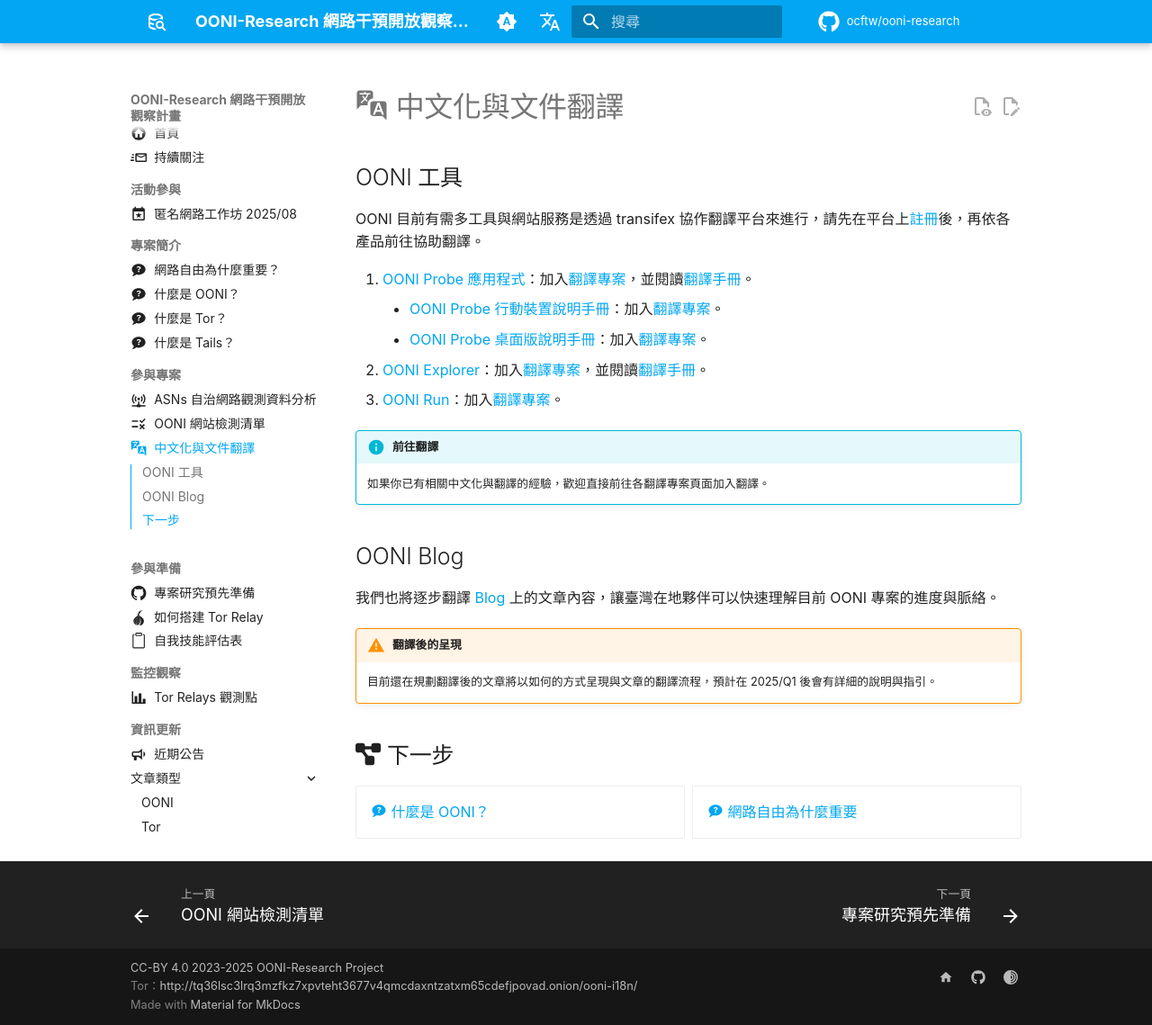
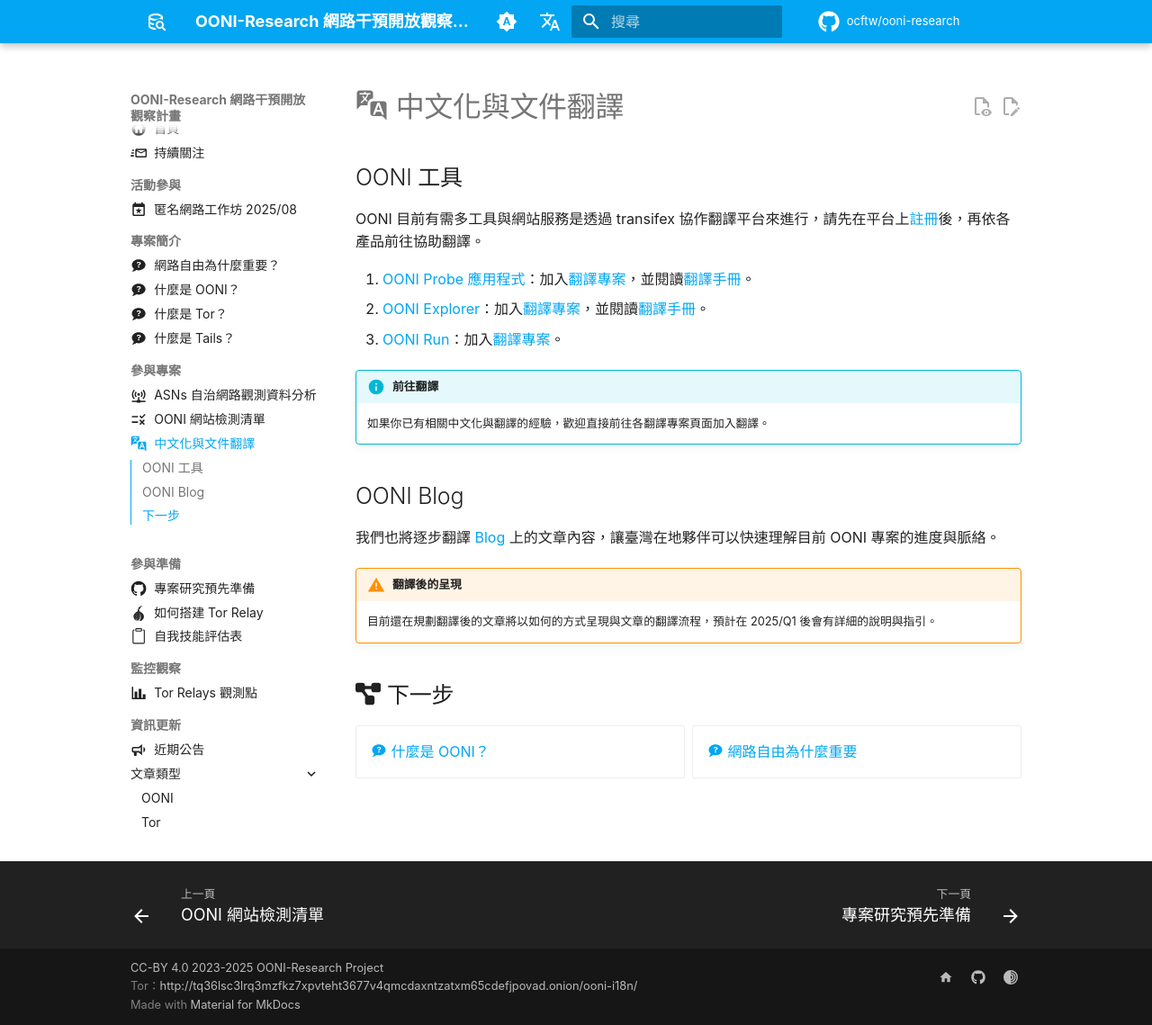
Before and after one commit to ocftw/ooni-research, an MkDocs documentation site: the page built from docs/zh-TW/ooni-i18n.md, in a window 1280 px wide and 1139 px high. Shown: the whole window at 90% size. Built offline with MkDocs 1.6.1 and Material for MkDocs 9.7.7, drawn with Linux system fonts in a browser that asks for light colours; a script that is not in the unit is left out; plug-ins that fetch from the network failed and are left out; comment, search, counter and statistics services are not loaded.

Commit message:
Remove desktop, mobile translated links
Signed-off-by: Toomore Chiang <toomore0929@gmail.com>

```diff
--- a/docs/zh-TW/ooni-i18n.md
+++ b/docs/zh-TW/ooni-i18n.md
@@ -9,8 +9,6 @@
 OONI 目前有需多工具與網站服務是透過 transifex 協作翻譯平台來進行，請先在平台上[註冊](https://www.transifex.com/signup/){target="_blank"}後，再依各產品前往協助翻譯。
 
 1. [OONI Probe 應用程式](https://ooni.org/install/){target="_blank"}：加入[翻譯專案](https://app.transifex.com/otf/ooniprobe/){target="_blank"}，並閱讀[翻譯手冊](https://github.com/ooni/translations/blob/master/Guidelines%20for%20OONI%20Probe.md){target="_blank"}。
-    - [OONI Probe 行動裝置說明手冊](https://ooni.org/support/ooni-probe-mobile){target="_blank"}：加入[翻譯專案](https://app.transifex.com/otf/ooni-probe-mobile-user-guide/){target="_blank"}。
-    - [OONI Probe 桌面版說明手冊](https://ooni.org/support/ooni-probe-desktop){target="_blank"}：加入[翻譯專案](https://app.transifex.com/otf/ooni-probe-desktop-user-guide/){target="_blank"}。
 2. [OONI Explorer](https://explorer.ooni.org/){target="_blank"}：加入[翻譯專案](https://app.transifex.com/otf/ooni-explorer/){target="_blank"}，並閱讀[翻譯手冊](https://github.com/ooni/translations/blob/master/Guidelines%20for%20OONI%20Explorer.md){target="_blank"}。
 3. [OONI Run](https://run.ooni.io/){target="_blank"}：加入[翻譯專案](https://app.transifex.com/otf/ooni-run/){target="_blank"}。
 
```
Also changed, not shown: docs/en/ooni-i18n.md (+0 -2 lines).
